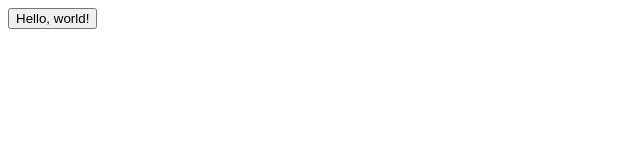
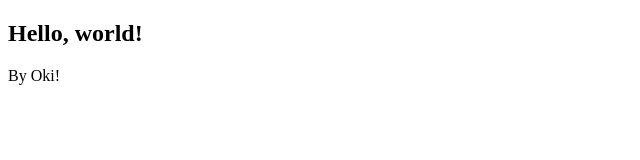
Before and after one commit to dev-cyprium/Typescript-Starter, a website built with webpack: page dist/index.html in a window 1280 px wide. Shown: the whole page, without its empty margins (0-640 px from the left). Built offline with nearby package versions, Linux system fonts and the light colour scheme.

Commit message:
add bunch of components

```diff
--- a/src/app.ts
+++ b/src/app.ts
@@ -1,4 +1,23 @@
 import { Button } from './components/button';
+import { Heading, HType } from './components/heading';
+import { Paragraph } from './components/paragraph';
+import { VNode } from './components/vnode';
 
-const button = new Button('Hello, world!');
-document.body.innerHTML = button.render();
+class Appliaction {
+  private root: VNode;
+
+  constructor(private id: string) {
+    this.root = new VNode();
+
+    this.root.add(new Heading(HType.h2, 'Hello, world!'));
+    this.root.add(new Paragraph('By Oki!'));
+  }
+
+  start() {
+    const html = this.root.render();
+    document.getElementById(this.id).innerHTML = html;
+  }
+}
+
+const app = new Appliaction('app');
+app.start();
--- a/src/components/button.ts
+++ b/src/components/button.ts
@@ -2,6 +2,6 @@ export class Button {
   constructor(private label: string) {}
 
   render(): string {
-    return `<button>${this.label}</button>`;
+    return `<button>${this.label} bla</button>`;
   }
 }
--- /dev/null
+++ b/src/components/component.ts
@@ -0,0 +1,5 @@
+export type DOMString = string;
+
+export interface Component {
+  render(): DOMString;
+}
--- /dev/null
+++ b/src/components/heading.ts
@@ -0,0 +1,18 @@
+import { Component, DOMString } from './component';
+
+export enum HType {
+  h1 = 1,
+  h2,
+  h3,
+  h4,
+  h5,
+  h6,
+}
+
+export class Heading implements Component {
+  constructor(private hType: HType, private text: string) {}
+
+  render(): DOMString {
+    return `<h${this.hType}>${this.text}</h${this.hType}>`;
+  }
+}
--- /dev/null
+++ b/src/components/paragraph.ts
@@ -0,0 +1,9 @@
+import { Component, DOMString } from './component';
+
+export class Paragraph implements Component {
+  constructor(private text: string) {}
+
+  render(): DOMString {
+    return `<p>${this.text}</p>`;
+  }
+}
--- /dev/null
+++ b/src/components/vnode.ts
@@ -0,0 +1,17 @@
+import { Component, DOMString } from './component';
+
+export class VNode implements Component {
+  private components: Component[] = [];
+
+  render(): DOMString {
+    let html: DOMString = '';
+    for (const component of this.components) {
+      html += component.render();
+    }
+    return html;
+  }
+
+  add(component: Component) {
+    this.components.push(component);
+  }
+}
--- /dev/null
+++ b/src/math.ts
@@ -0,0 +1,13 @@
+const a = 5;
+const b = 6;
+const c = 10;
+const bla = {
+  foo: 'bar',
+};
+
+export default {
+  a,
+  b,
+  c,
+  bla,
+};
--- a/tsconfig.json
+++ b/tsconfig.json
@@ -1,9 +1,9 @@
 {
   "compilerOptions": {
     "target": "es6",
-    "module": "es6",
-    "esModuleInterop": true,
+    "module": "commonjs",
     "experimentalDecorators": true,
-    "sourceMap": true
+    "sourceMap": true,
+    "outDir": "temp/"
   }
 }
```
Also changed, not shown: dist/index.html.
